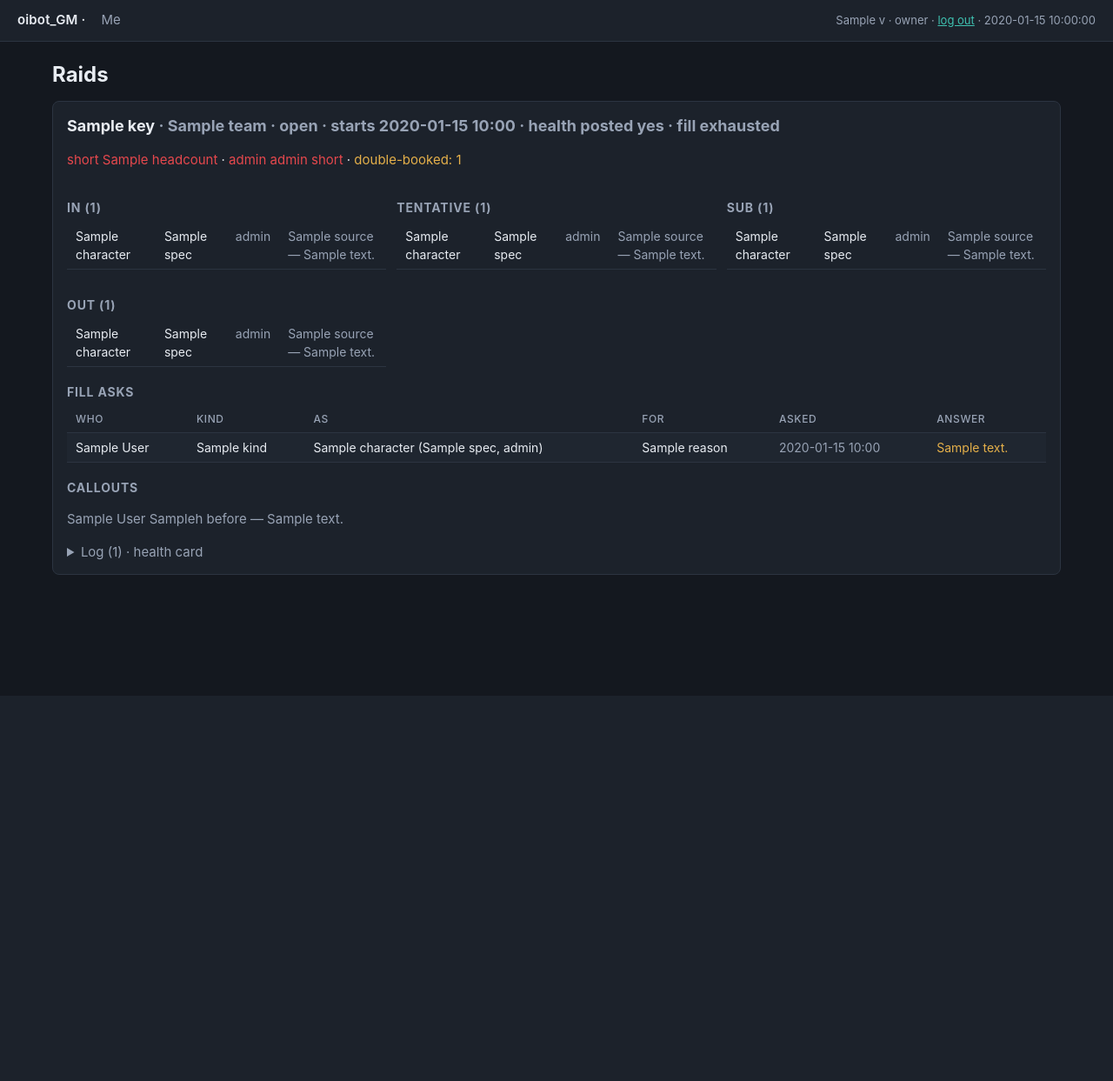
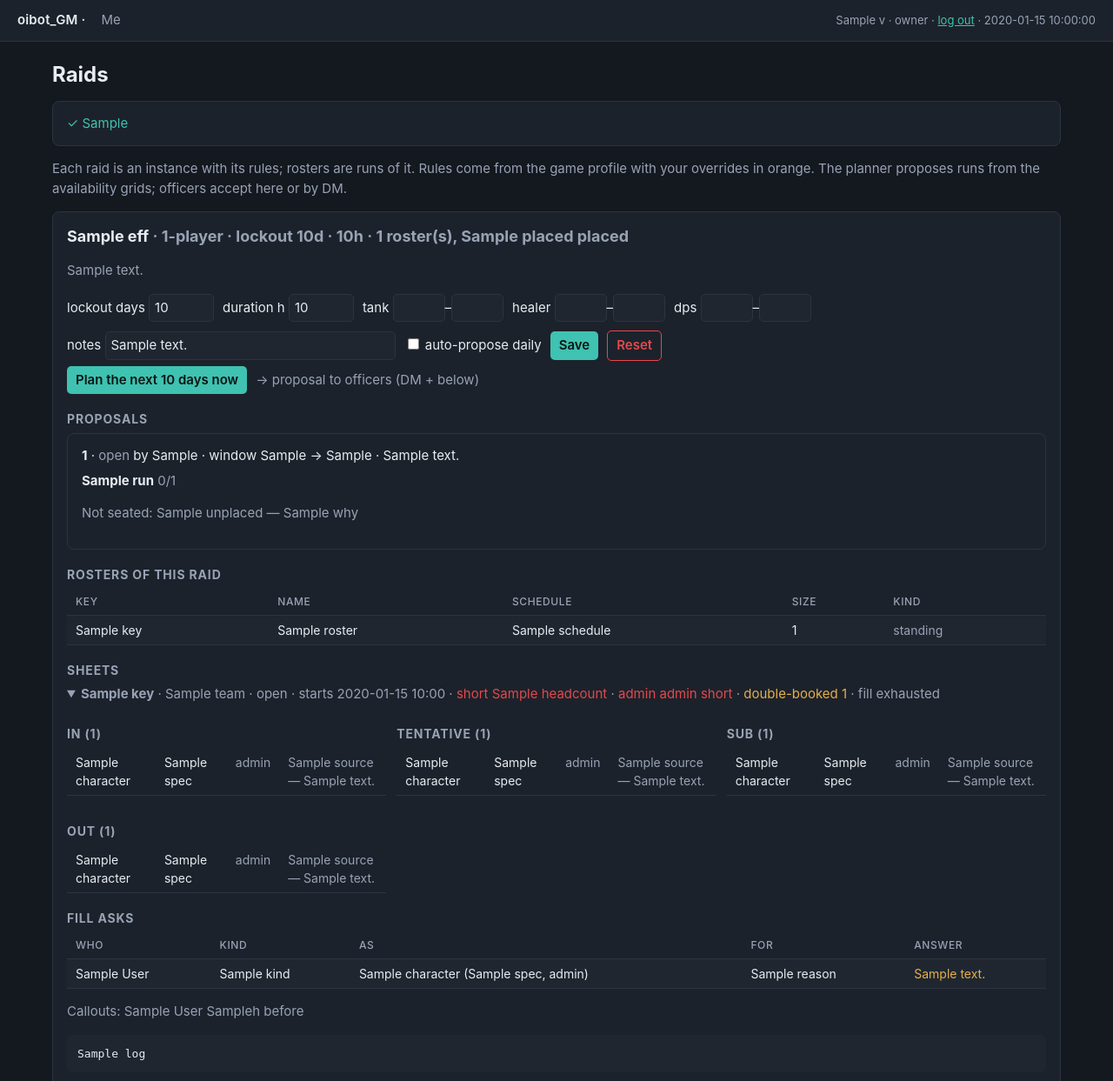
Before and after one commit to skitz0r/oibot_gm, a FastAPI app: template src/oibot_gm/web/templates/raids.html in a window 1280 px wide. Shown: the top 1243 px of the page at 87% size. Before the commit the page ends 661 px from the top, so only its background shows below. Run offline with FastAPI, Linux system fonts and the light colour scheme; the template is opened without the code that fills it: most values are stand-ins (such as "Sample title", 1, 10 or a date in 2020).

Commit message:
Web: Raids page organised by raid definition — rules and auto-propose, proposals with Accept/Reject, rosters of the raid, sheets underneath; Admin keeps placements
Co-Authored-By: Claude Fable 5.1 <noreply@anthropic.com>
Claude-Session: https://claude.ai/code/session_015RL9NVKiW8AE3woB2Dw8ko

```diff
--- a/src/oibot_gm/web/app.py
+++ b/src/oibot_gm/web/app.py
@@ -316,8 +316,7 @@ def create_app(bot) -> FastAPI:
         instances = list(reg.profile.raids)
         return page(request, "admin.html", v, rows=rows, rosters=rosters, ranks=("trial", "raider", "core", "alt", "social"), instances=instances, owner=v.owner,
                     slots=reg.config.slots, heat=reg.slot_summary(), week_heat=reg.week_heat(), tz=reg.config.timezone,
-                    grid_members=sum(1 for m in reg.members.values() if m.main and m.week),
-                    raids=[{"id": rid, "eff": reg.raid_def(rid), "over": reg.config.raids.get(rid, {})} for rid in reg.profile.raids])
+                    grid_members=sum(1 for m in reg.members.values() if m.main and m.week))
 
     def _cfg_op(v: Viewer, **kw):
         from .. import configops
@@ -403,7 +402,7 @@ def create_app(bot) -> FastAPI:
                     if val != "" and str(val) != str(((cur.get("comp") or {}).get(role) or {}).get(bound, "")):
                         done.append(v.reg.set_raid_override(inst, f"{role}_{bound}", val, v.name))
             return "; ".join(done) or f"{inst}: no changes"
-        return await mutate(request, "/admin", go, officer=True)
+        return await mutate(request, "/raids", go, officer=True)
 
     @app.post("/admin/raid/reset")
     async def admin_raid_reset(request: Request):
@@ -411,7 +410,7 @@ def create_app(bot) -> FastAPI:
             if not v.owner:
                 raise ValueError("Owner only.")
             return v.reg.clear_raid_override(d["instance"], v.name)
-        return await mutate(request, "/admin", go, officer=True)
+        return await mutate(request, "/raids", go, officer=True)
 
     @app.post("/admin/comp/target")
     async def admin_comp_target(request: Request):
@@ -488,12 +487,50 @@ def create_app(bot) -> FastAPI:
         v = await need(request, officer=True)
         reg = v.reg
         rs = bot.raids.store(reg)
+        ps = bot.proposals(reg)
+        events = sorted(rs.events.values(), key=lambda e: e.starts_at, reverse=True)
+
+        def ev_row(ev):
+            t = reg.config.team(ev.team) or {"key": ev.team, "size": reg.raid_def(ev.instance).get("size", 20)}
+            live = ev.state not in ("done", "cancelled")
+            return {"ev": ev, "team": t, "needs": rc.needs(reg, ev, t) if live else None, "busy": rc.conflicts(rs, ev) if live else {}, "by": {st: ev.by_status(st) for st in rc.STATUSES}}
+
         out = []
-        for ev in sorted(rs.events.values(), key=lambda e: e.starts_at, reverse=True)[:12]:
-            t = reg.config.team(ev.team) or {"key": ev.team, "size": 20}
-            nd = rc.needs(reg, ev, t) if ev.state not in ("done", "cancelled") else None
-            out.append({"ev": ev, "team": t, "needs": nd, "busy": rc.conflicts(rs, ev) if nd else {}, "by": {s: ev.by_status(s) for s in rc.STATUSES}})
-        return page(request, "raids.html", v, raids=out)
+        for rid in reg.profile.raids:
+            rd = reg.raid_def(rid)
+            rosters = [t for t in reg.config.rosters if t.get("instance") == rid]
+            evs = [ev_row(e) for e in events if e.instance == rid][:8]
+            props = sorted([p for p in ps.items.values() if p.instance == rid], key=lambda p: p.created_at, reverse=True)[:5]
+            out.append({"id": rid, "eff": rd, "over": reg.config.raids.get(rid, {}), "rosters": rosters, "events": evs, "proposals": props,
+                        "placed": sum(len(reg.roster_members(t["key"])) for t in rosters)})
+        orphans = [ev_row(e) for e in events if e.instance not in reg.profile.raids][:6]
+        return page(request, "raids.html", v, raids=out, orphans=orphans, owner=v.owner, names={m.discord_id: m.display_name for m in reg.members.values()})
+
+    @app.post("/admin/plan")
+    async def admin_plan(request: Request):
+        v, d = await form(request, officer=True)
+        inst = d.get("instance", "")
+        if inst not in v.reg.profile.raids:
+            return back("/raids", err="unknown raid")
+        line = await bot.auto_propose(v.reg, inst, by=v.name)
+        await bot.ops.emit(v.reg.config, "info", f"[web] {v.name} ran the planner: {line}")
+        return back("/raids", ok=line)
+
+    @app.post("/admin/proposal")
+    async def admin_proposal(request: Request):
+        v, d = await form(request, officer=True)
+        ps = bot.proposals(v.reg)
+        p = ps.items.get(d.get("pid", ""))
+        if not p or p.state != "proposed":
+            return back("/raids", err="that proposal is no longer open")
+        if d.get("answer") == "accept":
+            line = await bot.accept_proposal(v.reg, p, v.name)
+        else:
+            p.state, p.decided_by, p.decided_at = "rejected", v.name, rc.now()
+            ps.save(p, f"rejected by {v.name}")
+            line = f"proposal {p.id} rejected"
+        await bot.ops.emit(v.reg.config, "info", f"[web] {line}")
+        return back("/raids", ok=line)
 
     @app.get("/config", response_class=HTMLResponse)
     async def config(request: Request):
--- a/src/oibot_gm/web/templates/raids.html
+++ b/src/oibot_gm/web/templates/raids.html
@@ -1,35 +1,90 @@
 {% extends "base.html" %}{% set active = 'raids' %}
 {% block body %}
 <h1>Raids</h1>
+{% if ok %}<div class="panel ok">✓ {{ ok }}</div>{% endif %}
+{% if err %}<div class="panel bad">✗ {{ err }}</div>{% endif %}
+<p class="sub">Each raid is an instance with its rules; rosters are runs of it. Rules come from the game profile with your overrides in orange. The planner proposes runs from the availability grids; officers accept here or by DM.</p>
+
 {% for r in raids %}
 <div class="panel">
-  <h2 style="margin-top:0">{{ r.ev.key }} <span class="sub">· {{ r.team.name or r.team.key }} · {{ r.ev.state }} · starts {{ r.ev.starts_at[:16] }} · health posted {{ 'yes' if r.ev.health_posted else 'no' }} · fill {{ r.ev.fill_state }}</span></h2>
-  {% if r.needs %}
-  <p>{% if r.needs.headcount %}<span class="bad">short {{ r.needs.headcount }}</span>{% else %}<span class="ok">headcount ok</span>{% endif %}
-     {% for role, n in r.needs.roles.items() %} · <span class="bad">{{ n }} {{ role }} short</span>{% endfor %}
-     {% if r.busy %} · <span class="warn">double-booked: {{ r.busy|length }}</span>{% endif %}</p>
+  <h2 style="margin-top:0">{{ r.eff.name }} <span class="sub">· {{ r.eff.size }}-player · lockout {{ r.eff.lockout_days }}d · {{ r.eff.duration_hours }}h · {{ r.rosters|length }} roster(s), {{ r.placed }} placed</span></h2>
+  {% if r.eff.notes %}<p class="sub">{{ r.eff.notes }}</p>{% endif %}
+
+  <form method="post" action="/admin/raid" class="row">
+    <input type="hidden" name="csrf" value="{{ csrf }}"><input type="hidden" name="instance" value="{{ r.id }}">
+    <label>lockout days <input name="lockout_days" type="number" step="1" min="1" value="{{ r.eff.lockout_days }}" style="width:5em" class="{{ 'over' if 'lockout_days' in r.over else '' }}"></label>
+    <label>duration h <input name="duration_hours" type="number" step="0.5" min="0.5" value="{{ r.eff.duration_hours }}" style="width:5em" class="{{ 'over' if 'duration_hours' in r.over else '' }}"></label>
+    {% for role in ['tank', 'healer', 'dps'] %}{% set b = (r.eff.comp or {}).get(role, {}) %}{% set ob = (r.over.comp or {}).get(role, {}) if r.over.comp else {} %}
+    <label>{{ role }} <input name="{{ role }}_min" type="number" min="0" value="{{ b.get('min', '') }}" style="width:4em" class="{{ 'over' if 'min' in ob else '' }}">–<input name="{{ role }}_max" type="number" min="0" value="{{ b.get('max', '') }}" style="width:4em" class="{{ 'over' if 'max' in ob else '' }}"></label>
+    {% endfor %}
+    <label>notes <input name="notes" value="{{ r.eff.notes or '' }}" size="28" class="{{ 'over' if 'notes' in r.over else '' }}"></label>
+    <label><input type="checkbox" name="auto" {{ 'checked' if r.eff.auto else '' }}> auto-propose daily</label>
+    {% if owner %}<button>Save</button>{% if r.over %}<button formaction="/admin/raid/reset" class="danger" formnovalidate>Reset</button>{% endif %}{% else %}<span class="muted">(owner edits rules)</span>{% endif %}
+  </form>
+  <form method="post" action="/admin/plan" class="row"><input type="hidden" name="csrf" value="{{ csrf }}"><input type="hidden" name="instance" value="{{ r.id }}"><button>Plan the next {{ r.eff.lockout_days }} days now</button> <span class="muted">→ proposal to officers (DM + below)</span></form>
+
+  {% if r.proposals %}
+  <h3>Proposals</h3>
+  {% for p in r.proposals %}
+  <div class="panel" style="margin:6px 0;{% if p.state == 'proposed' %}border-color:var(--accent){% endif %}">
+    <b>{{ p.id }}</b> · <span class="{{ 'ok' if p.state == 'accepted' else 'warn' if p.state == 'proposed' else 'muted' }}">{{ p.state }}</span>{% if p.decided_by %} by {{ p.decided_by }}{% endif %} · window {{ p.window_start[:10] }} → {{ p.window_end[:10] }} · {{ p.notes|join(' · ') }}
+    <div class="grid" style="margin-top:6px">
+      {% for run in p.runs %}
+      <div><b>{{ run.name }}</b> <span class="muted">{{ run.seats|length }}/{{ run.size }}</span><br>
+        <span class="sub">{% for s in run.seats %}<span class="{{ s.cls }}">{{ s.character }}</span> ({{ s.role[0] }}){% if not loop.last %}, {% endif %}{% endfor %}</span></div>
+      {% endfor %}
+    </div>
+    {% if p.unplaced %}<p class="sub">Not seated: {% for n, why in p.unplaced[:8] %}{{ n }} — {{ why }}{% if not loop.last %} · {% endif %}{% endfor %}</p>{% endif %}
+    {% if p.state == 'proposed' %}
+    <form method="post" action="/admin/proposal" class="inline"><input type="hidden" name="csrf" value="{{ csrf }}"><input type="hidden" name="pid" value="{{ p.id }}"><input type="hidden" name="answer" value="accept"><button>Accept — open the sheets</button></form>
+    <form method="post" action="/admin/proposal" class="inline"><input type="hidden" name="csrf" value="{{ csrf }}"><input type="hidden" name="pid" value="{{ p.id }}"><input type="hidden" name="answer" value="reject"><button class="danger">Reject</button></form>
+    {% endif %}
+  </div>
+  {% endfor %}
   {% endif %}
-  <div class="grid">
-    {% for status in ['in', 'tentative', 'sub', 'out'] %}
-    <div>
-      <h3>{{ status }} ({{ r.by[status]|length }})</h3>
-      <table>{% for s in r.by[status] %}<tr><td class="{{ s.cls }}">{{ s.character }}</td><td>{{ s.spec }}</td><td class="muted">{{ s.role }}</td><td class="muted">{{ s.source }}{% if s.note %} — {{ s.note }}{% endif %}</td></tr>{% else %}<tr><td class="muted">—</td></tr>{% endfor %}</table>
+
+  <h3>Rosters of this raid</h3>
+  {% if r.rosters %}
+  <table><tr><th>Key</th><th>Name</th><th>Schedule</th><th>Size</th><th>Kind</th></tr>
+  {% for t in r.rosters %}<tr><td class="mono">{{ t.key }}</td><td>{{ t.name or t.key }}</td><td>{{ t.schedule or '—' }}</td><td>{{ t.size }}</td><td class="muted">{{ 'dated run' if t.ephemeral else 'standing' }}</td></tr>{% endfor %}
+  </table>
+  {% else %}<p class="sub">No roster set to this raid yet — set a roster's instance on <a href="/admin">Admin</a>, or let the planner propose runs.</p>{% endif %}
+
+  {% if r.events %}
+  <h3>Sheets</h3>
+  {% for e in r.events %}
+  <details {{ 'open' if e.needs else '' }}>
+    <summary><b>{{ e.ev.key }}</b> · {{ e.team.name or e.team.key }} · {{ e.ev.state }} · starts {{ e.ev.starts_at[:16] }}{% if e.needs %} · {% if e.needs.headcount %}<span class="bad">short {{ e.needs.headcount }}</span>{% else %}<span class="ok">headcount ok</span>{% endif %}{% for role, n in e.needs.roles.items() %} · <span class="bad">{{ n }} {{ role }} short</span>{% endfor %}{% if e.busy %} · <span class="warn">double-booked {{ e.busy|length }}</span>{% endif %}{% endif %} · fill {{ e.ev.fill_state }}</summary>
+    <div class="grid">
+      {% for status in ['in', 'tentative', 'sub', 'out'] %}
+      <div><h3>{{ status }} ({{ e.by[status]|length }})</h3>
+        <table>{% for s in e.by[status] %}<tr><td class="{{ s.cls }}">{{ s.character }}</td><td>{{ s.spec }}</td><td class="muted">{{ s.role }}</td><td class="muted">{{ s.source }}{% if s.note %} — {{ s.note }}{% endif %}</td></tr>{% else %}<tr><td class="muted">—</td></tr>{% endfor %}</table></div>
+      {% endfor %}
     </div>
-    {% endfor %}
-  </div>
-  {% if r.ev.fill_asks %}
-  <h3>Fill asks</h3>
-  <table><tr><th>Who</th><th>Kind</th><th>As</th><th>For</th><th>Asked</th><th>Answer</th></tr>
-  {% for a in r.ev.fill_asks %}<tr><td>{{ a.display_name }}</td><td>{{ a.kind }}</td><td>{{ a.character }} ({{ a.spec }}, {{ a.role }})</td><td>{{ a.reason }}</td><td class="muted">{{ a.asked_at[:16] }}</td><td class="{{ 'ok' if a.answer == 'yes' else 'bad' if a.answer == 'no' else 'warn' }}">{{ a.answer or 'waiting' }}</td></tr>{% endfor %}
-  </table>
+    {% if e.ev.fill_asks %}<h3>Fill asks</h3><table><tr><th>Who</th><th>Kind</th><th>As</th><th>For</th><th>Answer</th></tr>{% for a in e.ev.fill_asks %}<tr><td>{{ a.display_name }}</td><td>{{ a.kind }}</td><td>{{ a.character }} ({{ a.spec }}, {{ a.role }})</td><td>{{ a.reason }}</td><td class="{{ 'ok' if a.answer == 'yes' else 'bad' if a.answer == 'no' else 'warn' }}">{{ a.answer or 'waiting' }}</td></tr>{% endfor %}</table>{% endif %}
+    {% if e.ev.callouts %}<p class="sub">Callouts: {% for c in e.ev.callouts %}{{ c.display_name }} {{ c.hours_before }}h before{% if c.late %} <span class="bad">late</span>{% endif %}{% if not loop.last %} · {% endif %}{% endfor %}</p>{% endif %}
+    <pre>{{ e.ev.log|join('\n') }}</pre>
+    {% if e.needs %}<img class="card" src="/card/health/{{ e.ev.key }}.png" alt="health card">{% endif %}
+  </details>
+  {% endfor %}
   {% endif %}
-  {% if r.ev.callouts %}<h3>Callouts</h3><p class="sub">{% for c in r.ev.callouts %}{{ c.display_name }} {{ c.hours_before }}h before{% if c.late %} <span class="bad">late</span>{% endif %}{% if c.note %} — {{ c.note }}{% endif %}{% if not loop.last %} · {% endif %}{% endfor %}</p>{% endif %}
-  <details><summary>Log ({{ r.ev.log|length }}) · health card</summary>
-    <pre>{{ r.ev.log|join('\n') }}</pre>
-    {% if r.needs %}<img class="card" src="/card/health/{{ r.ev.key }}.png" alt="health card">{% endif %}
-  </details>
 </div>
-{% else %}
-<p class="sub">No raids yet.</p>
 {% endfor %}
+
+{% if orphans %}
+<h2>Sheets not tied to a raid</h2>
+<p class="sub">These rosters have no instance set — pick one on <a href="/admin">Admin</a> so they inherit the raid's rules.</p>
+{% for e in orphans %}
+<div class="panel"><b>{{ e.ev.key }}</b> · {{ e.team.name or e.team.key }} · {{ e.ev.state }} · starts {{ e.ev.starts_at[:16] }} · in {{ e.by['in']|length }} · out {{ e.by['out']|length }}</div>
+{% endfor %}
+{% endif %}
+<style>
+  form.inline { display:inline-flex; gap:6px; align-items:center; margin:0 4px 4px 0; }
+  form.row { display:flex; flex-wrap:wrap; gap:10px; align-items:center; margin:6px 0; }
+  select, input { background:var(--zebra); color:var(--ink); border:1px solid var(--line); border-radius:5px; padding:4px 6px; font:inherit; }
+  input[type=checkbox] { width:auto; } input.over { border-color: var(--warn); color: var(--warn); }
+  button { background:var(--accent); color:#0B1512; border:0; border-radius:5px; padding:5px 10px; font:inherit; font-weight:600; cursor:pointer; }
+  button.danger { background:transparent; color:var(--bad); border:1px solid var(--bad); }
+  details summary { cursor:pointer; margin:6px 0; }
+</style>
 {% endblock %}
```
